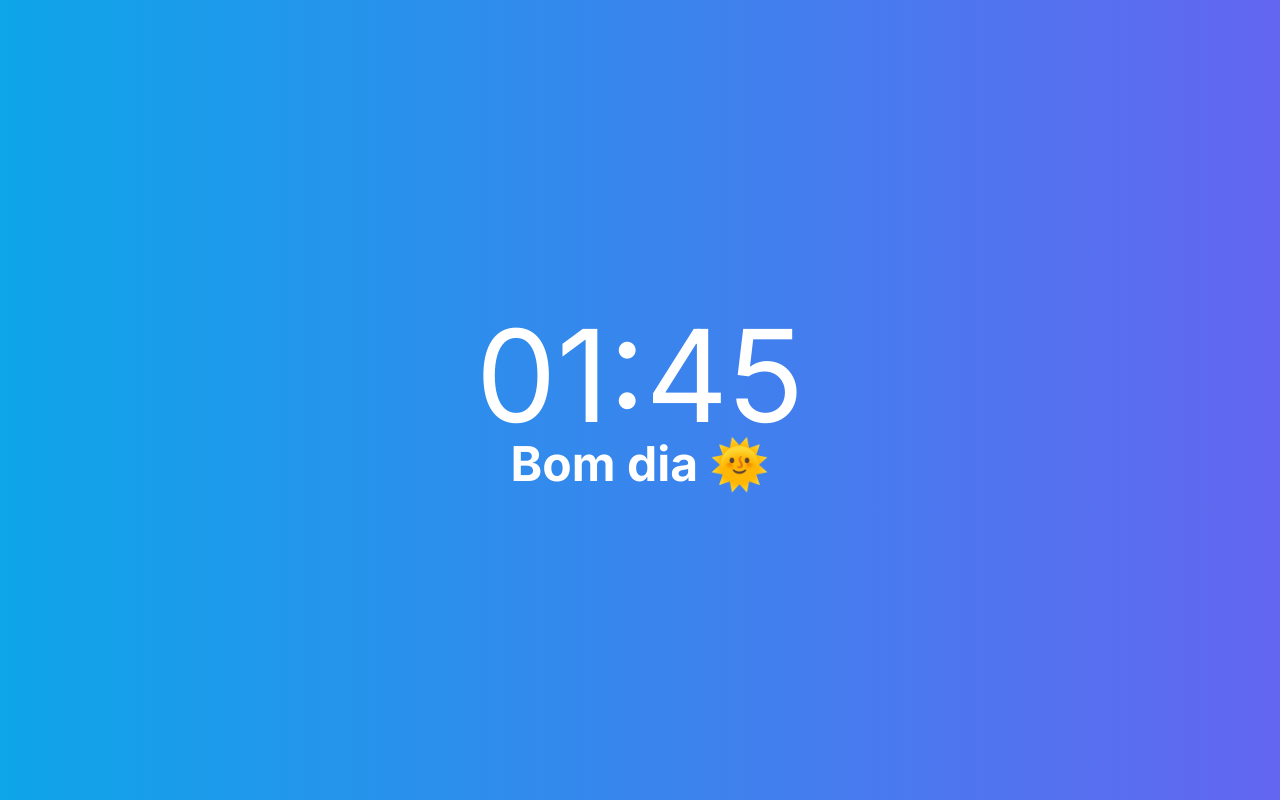
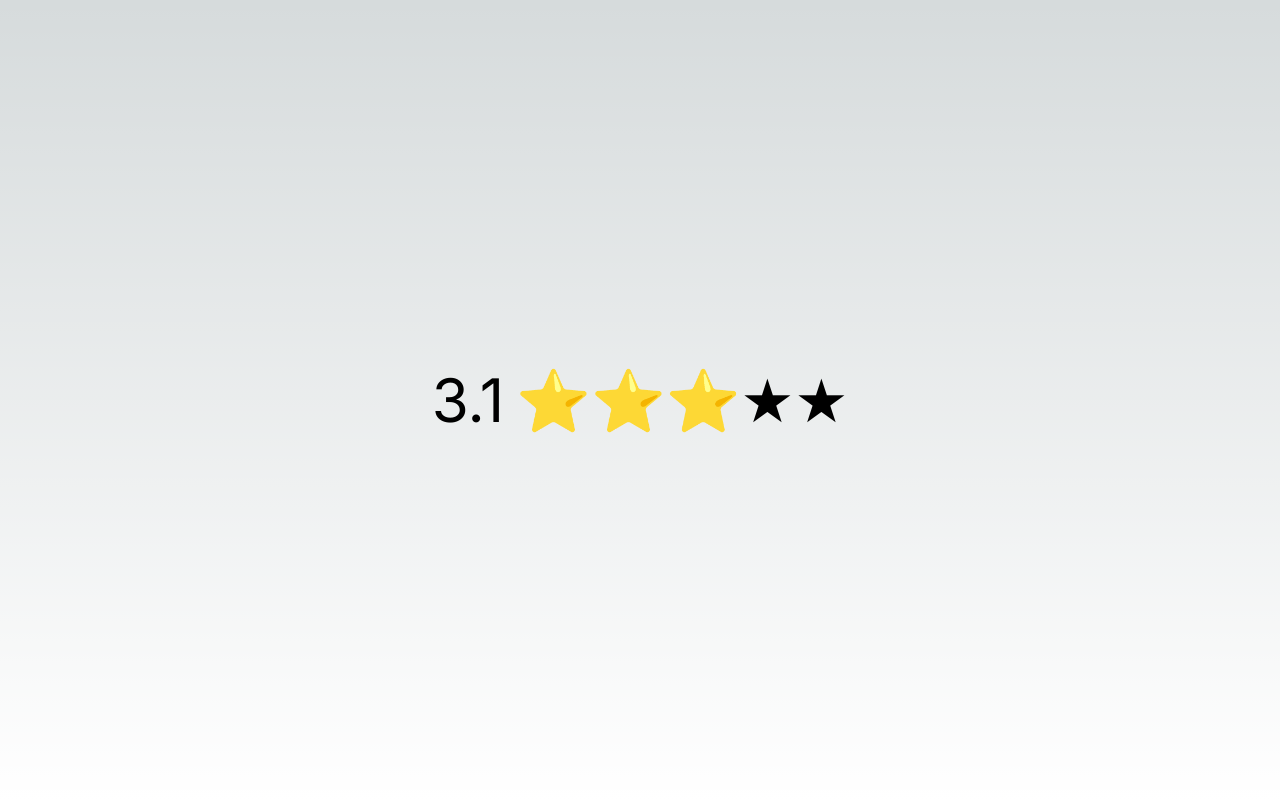
Before and after one commit to luks-reiis/primeiros-passos-react, a Next.js app: page / in a window 1280 px wide. Built offline with nearby package versions, Linux system fonts and the light colour scheme.

Commit message:
Exercício rating com emojis nv1

```diff
--- /dev/null
+++ b/src/app/components/EmojiRating.tsx
@@ -0,0 +1,24 @@
+type Props = {
+    rate: number;
+}
+
+export const EmojiRating = ( {rate}: Props ) => {
+    if(rate > 5){
+        rate = 5;
+    }
+    if(rate < 0){
+        rate = 0;
+    }
+
+    const rateInt = Math.floor(rate);
+
+    const stars = '⭐'.repeat(rateInt) + '★'.repeat(5-rateInt)
+
+
+    return(
+        <div className="flex items-center text-6xl">
+            <div>{rate.toFixed(1)}</div>
+            <div className="ml-3">{stars}</div>
+        </div>
+    );
+}
--- a/src/app/page.tsx
+++ b/src/app/page.tsx
@@ -1,25 +1,11 @@
+import { EmojiRating } from "./components/EmojiRating";
+
 function Page(){
-
-  const fullTime = new Intl.DateTimeFormat('pt-BR', {
-    timeStyle: 'short',
-    hour12: false
-  }).format();
-
-  const hour = new Date().getHours();
-  let saudacao = '';
-
-  if(hour >= 0 && hour < 12){
-    saudacao = 'Bom dia 🌞';
-  }else if(hour >= 12 && hour < 18){
-    saudacao = 'Boa tarde 🌇';
-  }else if(hour >= 18 && hour <= 23){
-    saudacao = 'Boa noite 😴';
-  }
-
   return (
-  <div className="w-screen h-screen flex flex-col justify-center items-center text-white bg-gradient-to-r from-sky-500 to-indigo-500">
-    <div className="text-9xl">{fullTime}</div>
-    <div className="text-5xl font-bold">{saudacao}</div>
+  <div className="w-screen h-screen flex flex-col justify-center items-center">
+    <EmojiRating
+      rate = {3.1}
+    />
   </div>
   );
 }
```
